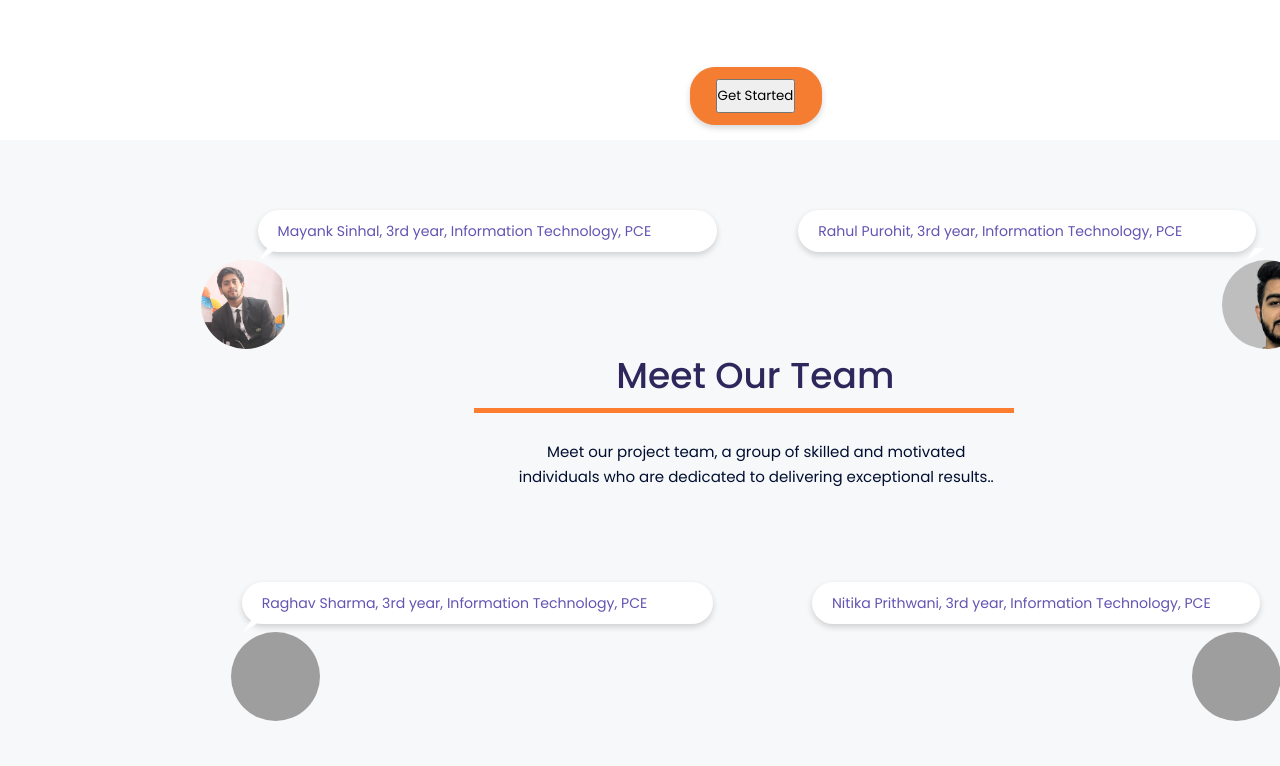
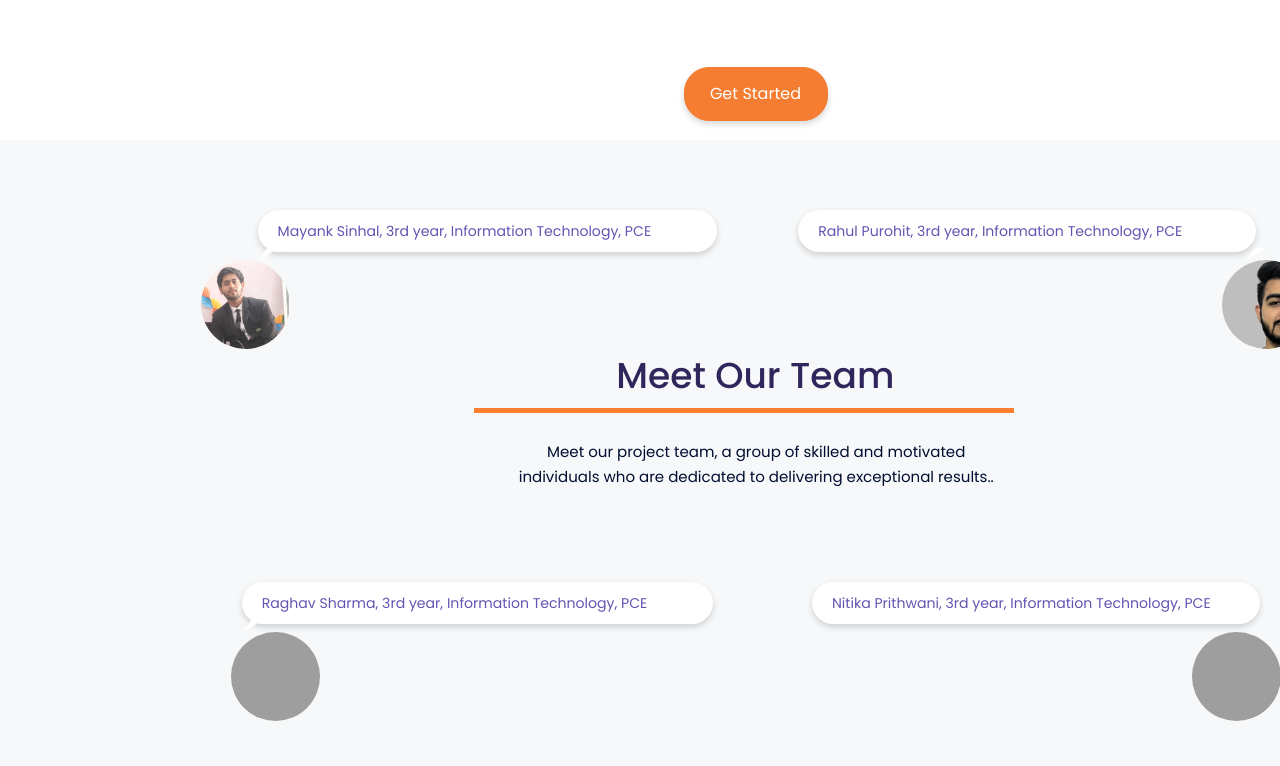
Before and after one commit to Mayank-sinhal/MindMattersProject, a website built with Parcel: page Howitworks/index2.html in a window 1280 px wide. Shown: the part 1459-2225 px from the top of the page. Built offline with nearby package versions, Linux system fonts and the light colour scheme; grey boxes are pictures that could not be loaded.

Commit message:
Update index2.css

```diff
--- a/Howitworks/index2.css
+++ b/Howitworks/index2.css
@@ -812,3 +812,8 @@ body {
   color: var(--color-slateblue);
   font-family: var(--font-poppins);
 }
+
+button {
+  all: unset;
+  cursor: pointer;
+}
```
